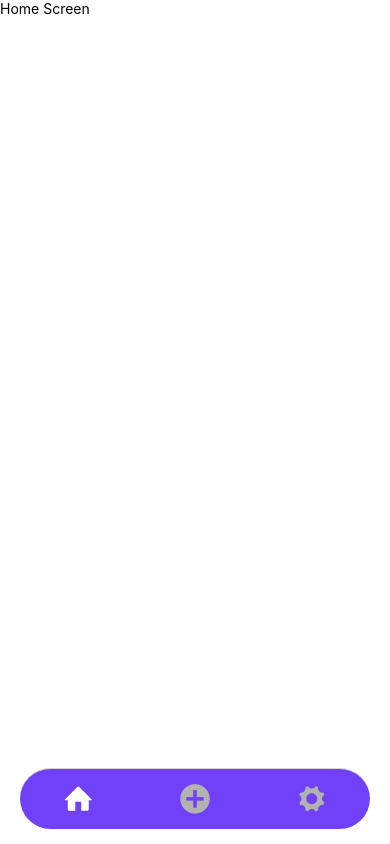
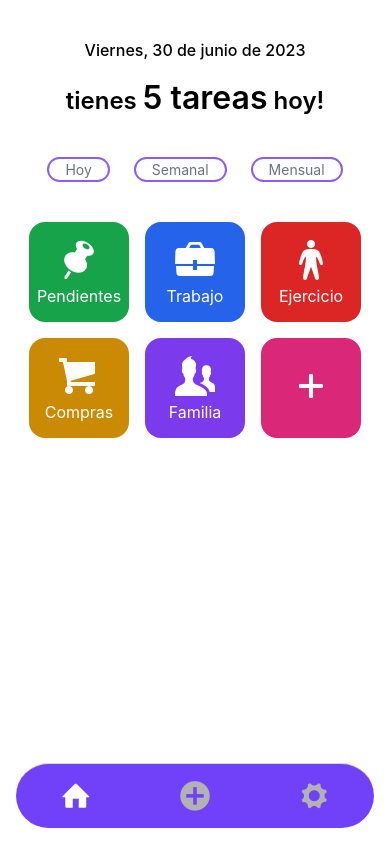
Before and after one commit to No-Country/C12-38-M-REACTNATIVE, a React Native app: screen / in a window 390 px wide. Built offline with nearby package versions, Linux system fonts and the light colour scheme.

Commit message:
feat(ui): add UI of the home screen

```diff
--- /dev/null
+++ b/src/components/category/CategoryLink.jsx
@@ -0,0 +1,31 @@
+import { useNavigation } from '@react-navigation/native'
+import { Pressable, StyleSheet, Text } from 'react-native'
+
+const styles = StyleSheet.create({
+  link: {
+    paddingHorizontal: 16,
+    paddingVertical: 2,
+    borderRadius: 14,
+    borderWidth: 2,
+    borderColor: '#8b5cf6'
+  },
+  text: {
+    color: '#6b7280'
+  }
+})
+
+function CategoryLink({ to, children }) {
+  const { navigate } = useNavigation()
+
+  const handleOnPress = () => {
+    navigate(to)
+  }
+
+  return (
+    <Pressable onPress={handleOnPress} style={styles.link}>
+      <Text style={styles.text}>{children}</Text>
+    </Pressable>
+  )
+}
+
+export default CategoryLink
--- /dev/null
+++ b/src/components/category/CategoryLinkList.jsx
@@ -0,0 +1,22 @@
+import { StyleSheet, View } from 'react-native'
+import CategoryLink from './CategoryLink'
+
+const styles = StyleSheet.create({
+  list: {
+    justifyContent: 'center',
+    flexDirection: 'row',
+    gap: 24
+  }
+})
+
+function CategoryLinkList() {
+  return (
+    <View style={styles.list}>
+      <CategoryLink to={'Today'}>Hoy</CategoryLink>
+      <CategoryLink to={'Weekly'}>Semanal</CategoryLink>
+      <CategoryLink to={'Monthly'}>Mensual</CategoryLink>
+    </View>
+  )
+}
+
+export default CategoryLinkList
--- /dev/null
+++ b/src/components/category/TaskCategory.jsx
@@ -0,0 +1,34 @@
+import { Entypo } from '@expo/vector-icons'
+import { StyleSheet, Text, View } from 'react-native'
+
+const styles = StyleSheet.create({
+  container: {
+    width: 100,
+    height: 100,
+    justifyContent: 'center',
+    alignItems: 'center',
+    gap: 4,
+    paddingHorizontal: 12,
+    paddingVertical: 10,
+    borderRadius: 16
+  },
+  text: {
+    color: '#ffffff',
+    fontSize: 16
+  }
+})
+
+function TaskCategory({ category, iconName, color }) {
+  const containerStyle = {
+    backgroundColor: color
+  }
+
+  return (
+    <View style={[styles.container, containerStyle]}>
+      <Entypo name={iconName} size={40} color='#ffffff' />
+      <Text style={styles.text}>{category}</Text>
+    </View>
+  )
+}
+
+export default TaskCategory
--- /dev/null
+++ b/src/components/category/TaskCategoryList.jsx
@@ -0,0 +1,27 @@
+import { StyleSheet, View } from 'react-native'
+import TaskCategory from './TaskCategory'
+
+const styles = StyleSheet.create({
+  list: {
+    justifyContent: 'center',
+    alignItems: 'center',
+    flexDirection: 'row',
+    flexWrap: 'wrap',
+    gap: 16
+  }
+})
+
+function TaskCategoryList() {
+  return (
+    <View style={styles.list}>
+      <TaskCategory category='Pendientes' iconName={'pin'} color={'#16a34a'} />
+      <TaskCategory category='Trabajo' iconName={'briefcase'} color={'#2563eb'} />
+      <TaskCategory category='Ejercicio' iconName={'man'} color={'#dc2626'} />
+      <TaskCategory category='Compras' iconName={'shopping-cart'} color={'#ca8a04'} />
+      <TaskCategory category='Familia' iconName={'users'} color={'#7c3aed'} />
+      <TaskCategory iconName={'plus'} color={'#db2777'} />
+    </View>
+  )
+}
+
+export default TaskCategoryList
--- /dev/null
+++ b/src/components/index.js
@@ -0,0 +1,4 @@
+export { default as CategoryLink } from './category/CategoryLink'
+export { default as CategoryLinkList } from './category/CategoryLinkList'
+export { default as TaskCategory } from './category/TaskCategory'
+export { default as TaskCategoryList } from './category/TaskCategoryList'
--- a/src/navigation/navigation.jsx
+++ b/src/navigation/navigation.jsx
@@ -17,9 +17,9 @@ function NavigationProvider() {
           tabBarStyle: {
             backgroundColor: '#7141FA',
             borderRadius: 100,
-            marginHorizontal: 20,
-            marginVertical: 15,
-            padding: 30
+            marginHorizontal: 16,
+            marginVertical: 16,
+            padding: 32
           }
         }}
         sceneContainerStyle={{
--- a/src/screens/screen.jsx
+++ b/src/screens/screen.jsx
@@ -1,9 +1,42 @@
-import { Text, View } from 'react-native'
+import { StyleSheet, Text, View } from 'react-native'
+import { CategoryLinkList, TaskCategoryList } from '../components'
+
+const styles = StyleSheet.create({
+  screen: {
+    flex: 1,
+    gap: 40,
+    paddingHorizontal: 16,
+    paddingTop: 40
+  },
+  text: {
+    gap: 18
+  },
+  date: {
+    fontSize: 16,
+    fontWeight: '500',
+    textAlign: 'center'
+  },
+  message: {
+    fontSize: 24,
+    fontWeight: '600',
+    textAlign: 'center'
+  },
+  task: {
+    fontSize: 32
+  }
+})
 
 function HomeScreen() {
   return (
-    <View>
-      <Text>Home Screen</Text>
+    <View style={styles.screen}>
+      <View style={styles.text}>
+        <Text style={styles.date}>Viernes, 30 de junio de 2023</Text>
+        <Text style={styles.message}>
+          tienes <Text style={styles.task}>5 tareas</Text> hoy!
+        </Text>
+      </View>
+      <CategoryLinkList />
+      <TaskCategoryList />
     </View>
   )
 }
```
